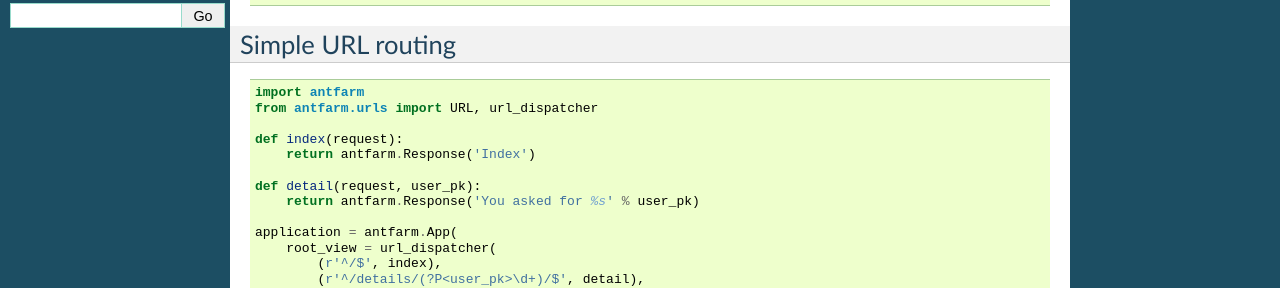
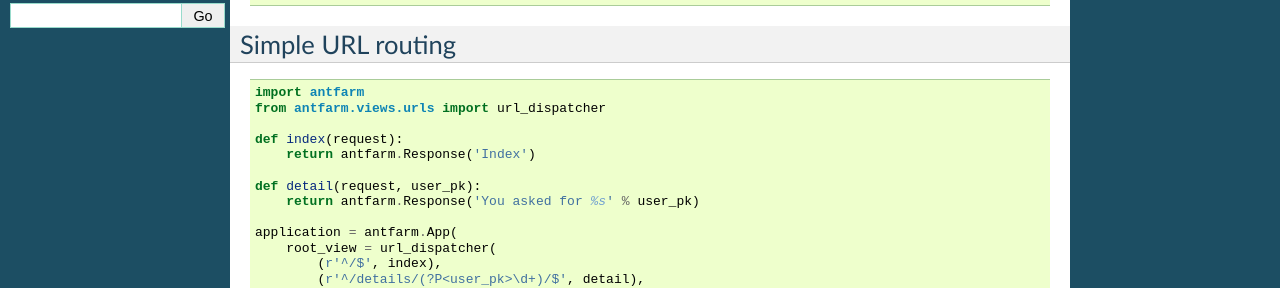
Before and after one commit to funkybob/antfarm, a Sphinx documentation site: the page built from docs/example.rst, in a window 1280 px wide. Shown: the part 329-617 px from the top of the page. Built offline with Sphinx 7.4.7, drawn with Linux system fonts in a browser that asks for light colours.

Commit message:
Update docs

```diff
--- a/docs/django.rst
+++ b/docs/django.rst
@@ -21,6 +21,6 @@ middleware, as you can wrap only the views or dispatcher paths you choose.
 URL Patterns
 ============
 
-There is a Django-style URL dispatcher view included in urls.py
+There is a Django-style URL dispatcher view included in views/urls.py
 
 There is currently no support for named url patterns or reversing urls.
--- a/docs/example.rst
+++ b/docs/example.rst
@@ -28,7 +28,7 @@ Simple URL routing
 .. code-block:: python
 
     import antfarm
-    from antfarm.urls import URL, url_dispatcher
+    from antfarm.views.urls import url_dispatcher
 
     def index(request):
         return antfarm.Response('Index')
--- a/docs/urls.rst
+++ b/docs/urls.rst
@@ -8,7 +8,7 @@ Included is a Django-esque URL dispatcher view.
 
     from functools import partial
 
-    from antfarm import urls
+    from antfarm.views import urls
 
     from myapp import views
 
```
